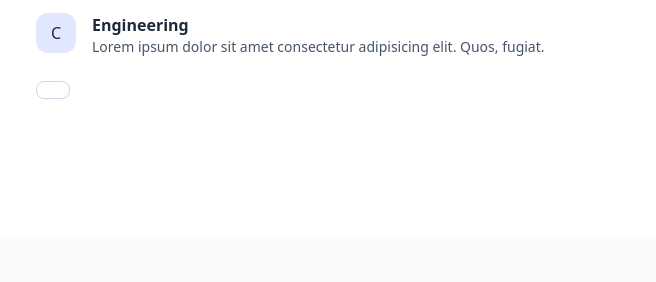
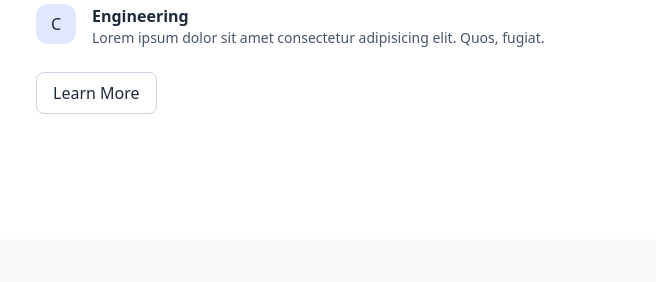
Before and after one commit to bhoomikamahavar/Tailwind-12-Section-UI-Modern-Responsive-Landing-Page, a plain HTML site: page index.html in a window 1280 px wide. Shown: the part 2027-2309 px from the top of the page, 624-1280 px from the left. Drawn offline with nearby package versions, Linux system fonts and the light colour scheme.

Commit message:
Update index.html

```diff
--- a/index.html
+++ b/index.html
@@ -212,7 +212,7 @@
                         </div>
 
                     </div>
-                    <a href="#cta" class="inline-block mt-6 px-4 py-2 rounded-lg border border-slate-300"></a>
+                    <a href="#cta" class="inline-block mt-6 px-4 py-2 rounded-lg border border-slate-300">Learn More</a>
                 </div>
             </div>
         </div>
```
